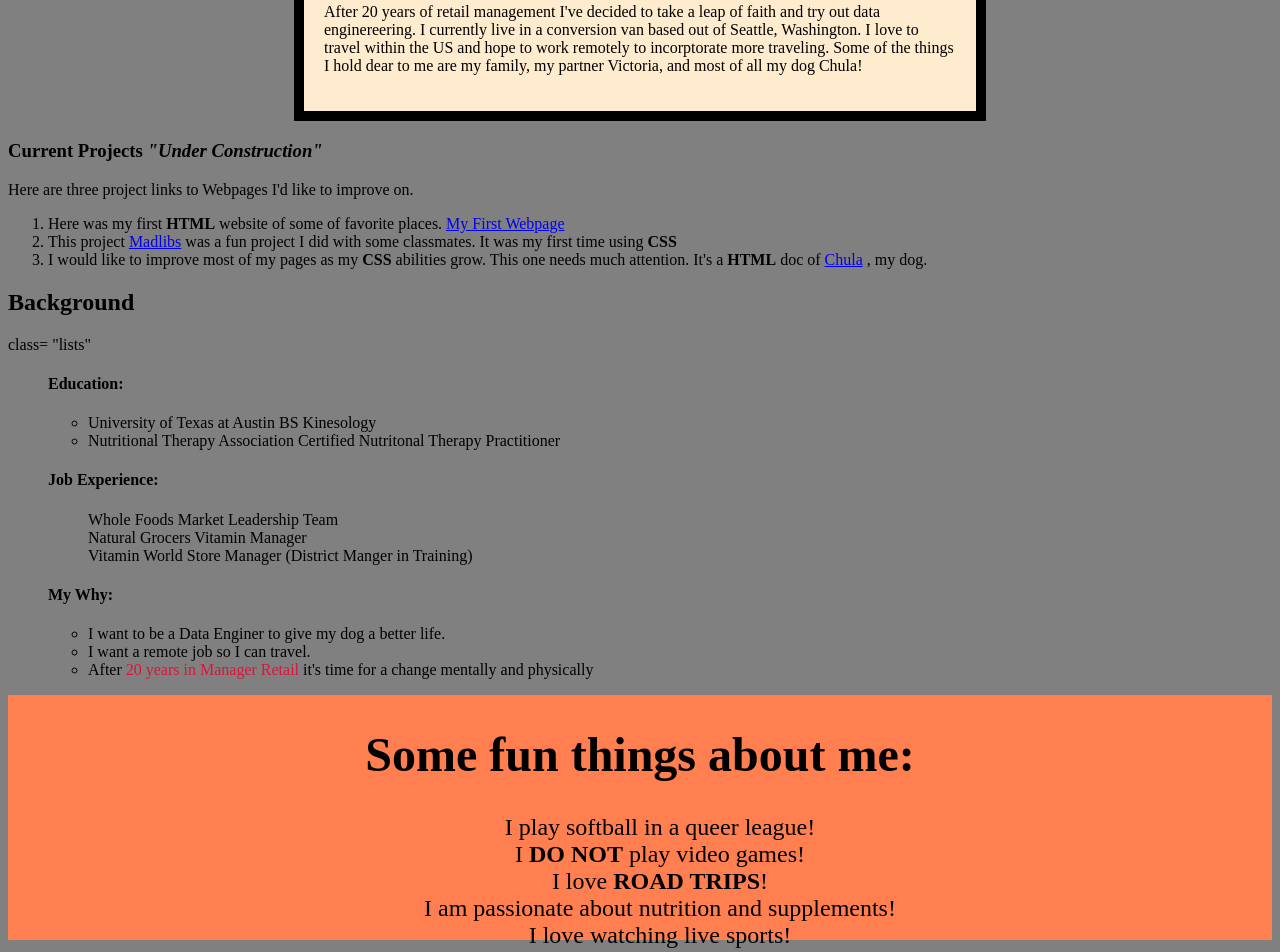
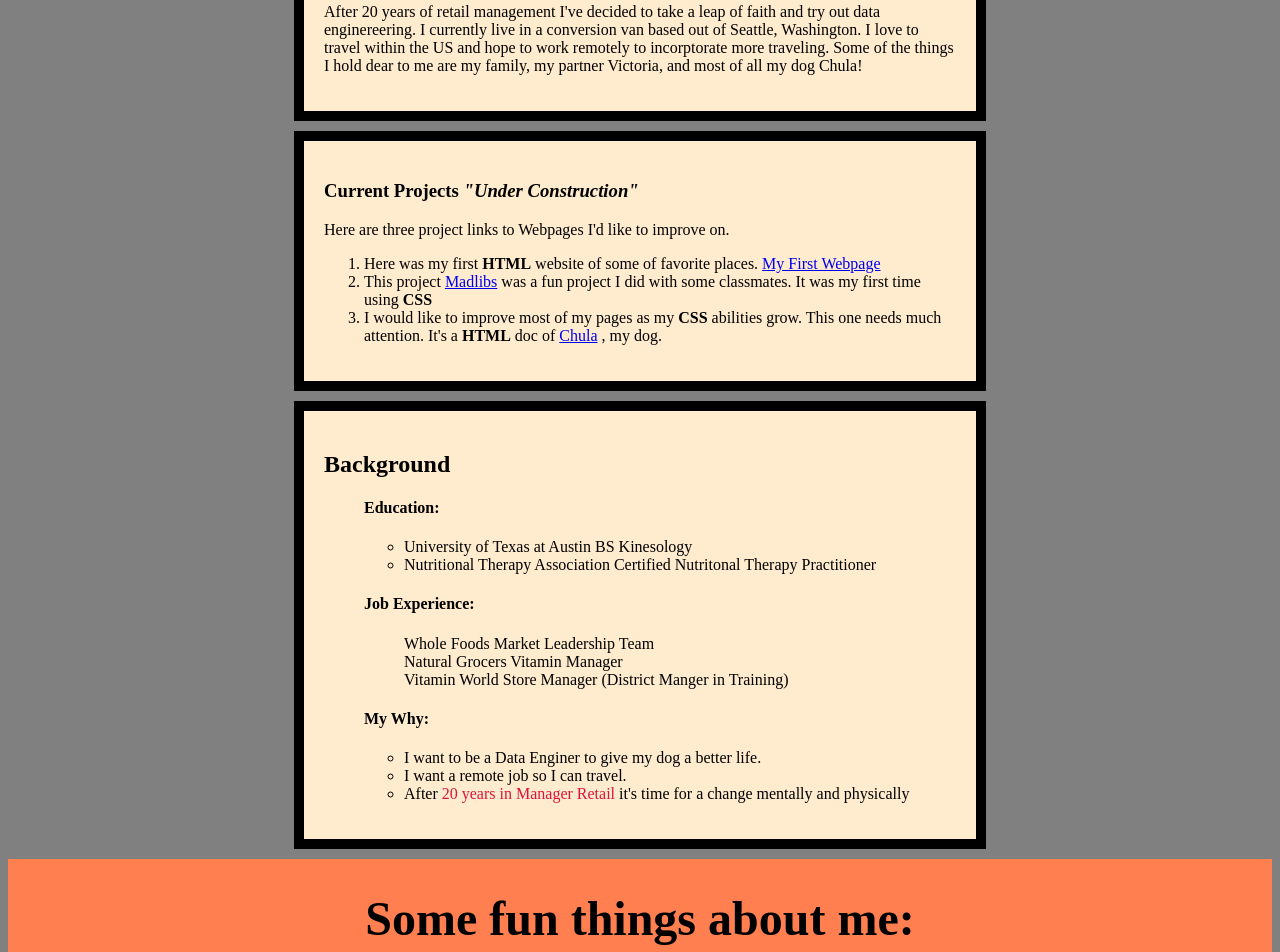
Before and after one commit to dulcelj55/HTML-Portfolio-, a plain HTML site: page index.html in a window 1280 px wide. Shown: the part 406-1358 px from the top of the page. Drawn offline with Linux system fonts and the light colour scheme.

Commit message:
changes to css for easier reading

```diff
--- a/css/styles.css
+++ b/css/styles.css
@@ -21,9 +21,31 @@ h1{
   box-sizing: content-box;
 }
 
+.projects{
+  width: 50%;
+  padding: 20px;
+  border: solid black;
+  border-width: 10px;
+  background-color:blanchedalmond;
+  margin: auto;
+  margin-bottom: 10px;
+  box-sizing: content-box;
+}
+
+.background{
+  width: 50%;
+  padding: 20px;
+  border: solid black;
+  border-width: 10px;
+  background-color:blanchedalmond;
+  margin: auto;
+  margin-bottom: 10px;
+  box-sizing: content-box;
+}
+
 .game {
   width: 100%;
-  height: 245px;
+  height: 300px;
   float:left;
   text-align: center;
   background-color:coral;
--- a/index.html
+++ b/index.html
@@ -11,7 +11,7 @@
     <h3>About Me:</h3>
     <p>After <span>20 years of retail management</span> I've decided to take a leap of faith and try out data enginereering. I currently live in a conversion van based out of Seattle, Washington. I love to travel within the US and hope to work remotely to incorptorate more traveling. Some of the things I hold dear to me are my family, my partner Victoria, and most of all my dog Chula!</p>
   </div>
-  <div>
+  <div class="projects">
     <h3>Current Projects <em>"Under Construction"</em></h3>
     <p>Here are three project links to Webpages I'd like to improve on.</p>
     <ol>
@@ -20,8 +20,8 @@
       <li> I would like to improve most of my pages as my <strong>CSS</strong> abilities grow. This one needs much attention. It's a <strong>HTML</strong> doc of <a href="https://github.com/dulcelj55/Chula.git"> Chula</a> , my dog.</li>
     </ol>
   </div>
+  <div class= "background">
     <h2><strong>Background</strong></h2>
-  <div> class= "lists"
     <ul style="list-style: none;">
       <li><h4>Education:</h4></li>
         <ul>
```
Also changed, not shown: 1 other file.
